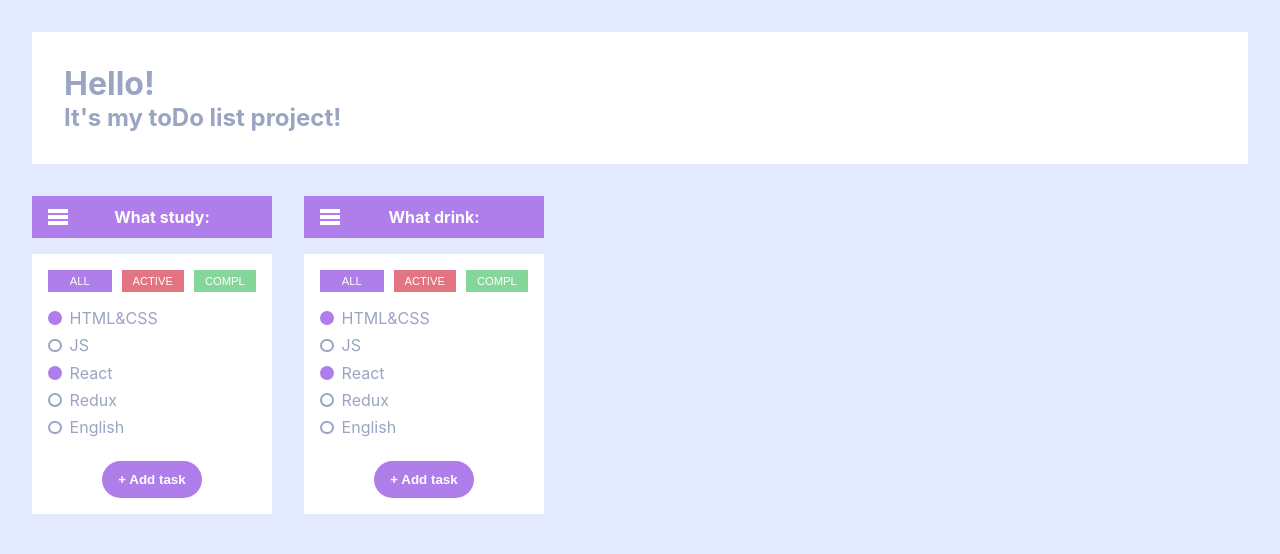
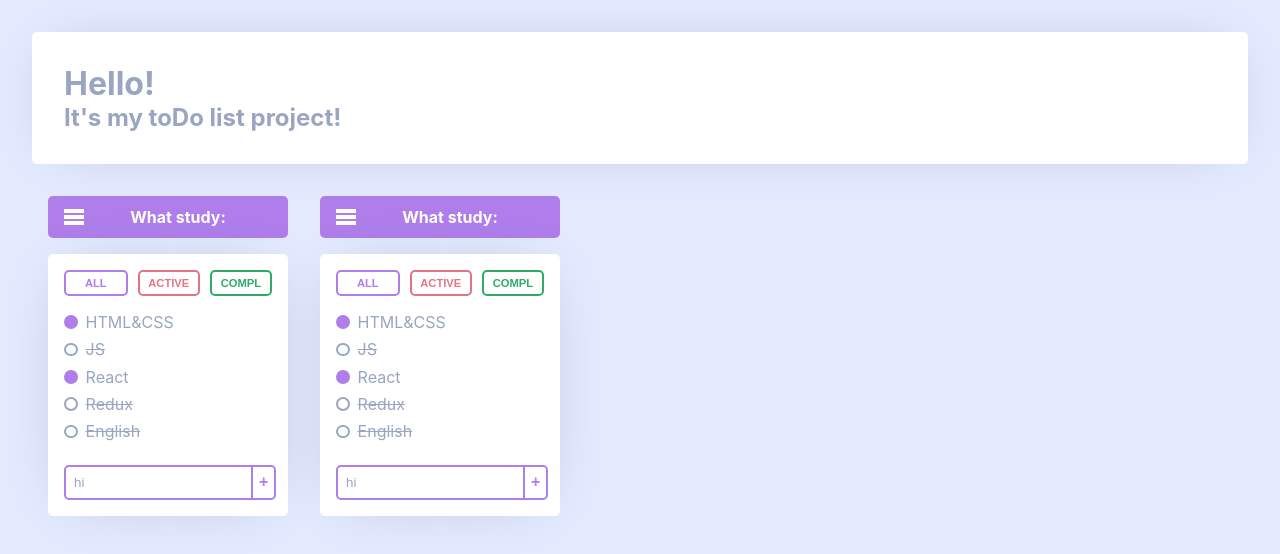
Before and after one commit to marinadegames/moon-tasks, a React (Create React App) app: page / in a window 1280 px wide. Shown: the top 554 px of the page. Built offline with nearby package versions, Linux system fonts and the light colour scheme.

Commit message:
added layout, input add task, text-decoretion tasks, border-radius, delete ant design

```diff
--- a/package.json
+++ b/package.json
@@ -13,6 +13,7 @@
     "@types/uuid": "^8.3.3",
     "react": "^17.0.2",
     "react-dom": "^17.0.2",
+    "react-reveal": "^1.2.2",
     "react-scripts": "4.0.3",
     "typescript": "^4.1.2",
     "web-vitals": "^1.0.1"
--- a/src/App.module.css
+++ b/src/App.module.css
@@ -3,10 +3,10 @@
 :root {
     --background: #E3E9FF;
     --generalColor: #AF7EEB;
-    --green: #84d69a;
+    --green: #2eac64;
     --red: #e37482;
     --textColor: #9AA5C2;
-    --borderRadiusCustom: 0px;
+    --borderRadiusCustom: 5px;
 }
 
 body{
--- a/src/App.tsx
+++ b/src/App.tsx
@@ -25,7 +25,7 @@
 
             <div className={s.toDoLists}>
                 <ToDoList title={'What study:'}/>
-                <ToDoList title={'What drink:'}/>
+                <ToDoList title={'What study:'}/>
             </div>
 
         </div>
--- a/src/Components/Header/Header.module.css
+++ b/src/Components/Header/Header.module.css
@@ -2,4 +2,8 @@
     background-color: white;
     padding: 2rem;
     margin: 0 0 1rem 0;
+    -webkit-box-shadow: 0px 0px 60px -23px rgba(0, 0, 0, 0.2);
+    -moz-box-shadow: 0px 0px 60px -23px rgba(0, 0, 0, 0.2);
+    box-shadow: 0px 0px 60px -23px rgba(0, 0, 0, 0.2);
+    border-radius: var(--borderRadiusCustom);
 }
--- a/src/Components/ToDoList/AddTaskForm/AddTaskForm.module.css
+++ b/src/Components/ToDoList/AddTaskForm/AddTaskForm.module.css
@@ -1,7 +1,30 @@
-/* FORM ADD TASK*/
-
-.formAddTask {
+.formAddTask{
     display: flex;
-    justify-content: center;
-    align-items: center;
+    justify-content: flex-start;
+    padding: 0 1rem 1rem 1rem;
 }
+.formAddTask input{
+    outline: none;
+    color: var(--textColor);
+    padding: 0.5rem 0 0.5rem 0.5rem;
+    border: 2px solid var(--generalColor);
+    border-radius: var(--borderRadiusCustom) 0 0 var(--borderRadiusCustom);
+}
+.formAddTask button {
+    border-top: 2px solid var(--generalColor);
+    border-right: 2px solid var(--generalColor);
+    border-bottom: 2px solid var(--generalColor);
+    border-left: none;
+    border-radius: 0 var(--borderRadiusCustom) var(--borderRadiusCustom) 0;
+    width: 100%;
+    background-color: white;
+    color: var(--generalColor);
+    font-weight: bold;
+    font-size: 1rem;
+    cursor: pointer;
+    transition: ease-in 0.2s;
+}
+.formAddTask button:hover {
+    background-color: var(--generalColor);
+    color: white;
+}
--- a/src/Components/ToDoList/AddTaskForm/AddTaskForm.tsx
+++ b/src/Components/ToDoList/AddTaskForm/AddTaskForm.tsx
@@ -1,45 +1,31 @@
 // imports
-import React from "react";
+import React, {useState} from "react";
 import s from './AddTaskForm.module.css'
-
 // assets
-
 // types
 
-//styles
-
-let styleInput = {
-    display: 'none',
-}
-let styleBtnAdd = {
-    border: 'none',
-    padding: '0.7rem 1rem',
-    margin: '0 0 1rem 0',
-    borderRadius: '10rem',
-    cursor: 'pointer',
-    backgroundColor: 'var(--generalColor)',
-    color: 'white',
-    fontWeight: '800',
-
-
-}
 
 //components
 
 export const AddTaskForm = function (props: any) {
+
+    //hooks
+    let [onOff, setOnOff] = useState(false)
+
+    // functions
+    const onClickOpenInput = () => {
+        props.setOnOff(true)
+    }
+    const offClickOpenInput = () => {
+        props.setOnOff(false)
+    }
+
     return (
-        <form className={s.formAddTask}>
-            <input style={styleInput}
-                // onChange={props.onChangeHandler}
-                // value={props.title}
-                // className={s.inputAddTask}
-                // onKeyPress={props.onKeyPressHandler}
-            />
-            <button style={styleBtnAdd}
-                // onClick={props.onClickHandler}
-            >
-                + Add task
-            </button>
-        </form>
+        <div className={s.formAddTask}>
+            <input className={s.inputAddTask}
+                   value={'hi'}
+                   onChange={ () => {} }/>
+            <button>+</button>
+        </div>
     )
 }
--- a/src/Components/ToDoList/ToDoList.module.css
+++ b/src/Components/ToDoList/ToDoList.module.css
@@ -5,7 +5,10 @@
     text-align: center;
     padding: 0.7rem 1rem;
     margin: 0 0 1rem 0;
-    border-radius: var(--borderRadiusCustom)
+    border-radius: var(--borderRadiusCustom);
+    -webkit-box-shadow: 0px 0px 60px -23px rgba(0, 0, 0, 0.5);
+    -moz-box-shadow: 0px 0px 60px -23px rgba(0, 0, 0, 0.5);
+    box-shadow: 0px 0px 60px -23px rgba(0, 0, 0, 0.5);
 }
 .titleBoxTasks svg{
     float: left;
@@ -17,21 +20,21 @@
     justify-content: center;
     flex-direction: column;
     background-color: white;
-    border-radius: var(--borderRadiusCustom)
+    border-radius: var(--borderRadiusCustom);
+    -webkit-box-shadow: 0px 0px 60px -23px rgba(0, 0, 0, 0.2);
+    -moz-box-shadow: 0px 0px 60px -23px rgba(0, 0, 0, 0.2);
+    box-shadow: 0px 0px 60px -23px rgba(0, 0, 0, 0.2);
+}
+.task {
+    border-radius: var(--borderRadiusCustom);
+    padding: 1rem;
+    width: 15rem;
 }
 
-
 .task input{
-
     padding: 0;
     margin: 0;
     cursor: pointer;
-}
-
-.task {
-    border-radius: var(--borderRadiusCustom);
-    padding: 1rem 2rem 1rem 0;
-    width: 15rem;
 }
 
 
@@ -48,23 +51,34 @@
     font-size: 0.7rem;
     border-radius: var(--borderRadiusCustom);
     margin: 0 10px 0 0;
+    border: 2px solid var(--generalColor);
+    background-color: white;
+    font-weight: bold;
+    color: var(--generalColor);
+    padding: 0.3rem ;
+    width: 35%;
+    transition: ease-in 0.2s;
+}
+.btnAll:hover {
     background-color: var(--generalColor);
     color: white;
-    padding: 0.3rem ;
-    width: 35%;
-    border: none;
 }
 .btnActive {
     cursor: pointer;
     font-size: 0.7rem;
     border-radius: var(--borderRadiusCustom);
     margin: 0;
+    background-color: white;
+    color: var(--red);
+    font-weight: bold;
+    border: 2px solid var(--red);
+    padding: 0;
+    width: 35%;
+    transition: ease-in 0.2s;
+}
+.btnActive:hover {
+    color: white;
     background-color: var(--red);
-    color: white;
-    border: none;
-    padding: 0;
-
-    width: 35%;
 }
 
 .btnCompleted{
@@ -72,11 +86,17 @@
     font-size: 0.7rem;
     border-radius: var(--borderRadiusCustom);
     margin: 0 0 0 10px ;
-    background-color: var(--green);
-    color: white;
+    background-color: white;
+    color: var(--green);
+    font-weight: bold;
     padding: 0;
     width: 35%;
-    border: none;
+    border: 2px solid var(--green);
+    transition: ease-in 0.2s;
+}
+.btnCompleted:hover{
+    color: white;
+    background-color: var(--green);
 }
 .btnsFilters{
     display: flex;
@@ -105,7 +125,6 @@
     user-select: none;
 }
 .customCheckbox+label::before {
-    cursor: pointer;
     content: '';
     display: inline-block;
     width: 0.6em;
@@ -120,6 +139,7 @@
     transition: ease-in 0.2s;
 }
 .customCheckbox:checked+label::before {
+
     border: 2px solid var(--generalColor);
     background-color: var(--generalColor);
 }
@@ -171,3 +191,10 @@
 .svgDelete:hover{
     fill: var(--red) !important;
 }
+
+.textFalse{
+    text-decoration: line-through;
+}
+.textTrue {
+    text-decoration: none;
+}
--- a/src/Components/ToDoList/ToDoList.tsx
+++ b/src/Components/ToDoList/ToDoList.tsx
@@ -3,6 +3,7 @@
 import s from './ToDoList.module.css'
 import {v1} from "uuid";
 import {AddTaskForm} from "./AddTaskForm/AddTaskForm";
+import {log} from "util";
 
 //assets
 const deleteIcon = <svg
@@ -11,7 +12,9 @@
     viewBox="0 0 48 48"
     width="1.2rem"
     height="1.2rem">
-    <path d="M 20.5 4 A 1.50015 1.50015 0 0 0 19.066406 6 L 14.640625 6 C 12.803372 6 11.082924 6.9194511 10.064453 8.4492188 L 7.6972656 12 L 7.5 12 A 1.50015 1.50015 0 1 0 7.5 15 L 8.2636719 15 A 1.50015 1.50015 0 0 0 8.6523438 15.007812 L 11.125 38.085938 C 11.423352 40.868277 13.795836 43 16.59375 43 L 31.404297 43 C 34.202211 43 36.574695 40.868277 36.873047 38.085938 L 39.347656 15.007812 A 1.50015 1.50015 0 0 0 39.728516 15 L 40.5 15 A 1.50015 1.50015 0 1 0 40.5 12 L 40.302734 12 L 37.935547 8.4492188 C 36.916254 6.9202798 35.196001 6 33.359375 6 L 28.933594 6 A 1.50015 1.50015 0 0 0 27.5 4 L 20.5 4 z M 14.640625 9 L 33.359375 9 C 34.196749 9 34.974746 9.4162203 35.439453 10.113281 L 36.697266 12 L 11.302734 12 L 12.560547 10.113281 A 1.50015 1.50015 0 0 0 12.5625 10.111328 C 13.025982 9.4151428 13.801878 9 14.640625 9 z M 11.669922 15 L 36.330078 15 L 33.890625 37.765625 C 33.752977 39.049286 32.694383 40 31.404297 40 L 16.59375 40 C 15.303664 40 14.247023 39.049286 14.109375 37.765625 L 11.669922 15 z"/></svg>
+    <path
+        d="M 20.5 4 A 1.50015 1.50015 0 0 0 19.066406 6 L 14.640625 6 C 12.803372 6 11.082924 6.9194511 10.064453 8.4492188 L 7.6972656 12 L 7.5 12 A 1.50015 1.50015 0 1 0 7.5 15 L 8.2636719 15 A 1.50015 1.50015 0 0 0 8.6523438 15.007812 L 11.125 38.085938 C 11.423352 40.868277 13.795836 43 16.59375 43 L 31.404297 43 C 34.202211 43 36.574695 40.868277 36.873047 38.085938 L 39.347656 15.007812 A 1.50015 1.50015 0 0 0 39.728516 15 L 40.5 15 A 1.50015 1.50015 0 1 0 40.5 12 L 40.302734 12 L 37.935547 8.4492188 C 36.916254 6.9202798 35.196001 6 33.359375 6 L 28.933594 6 A 1.50015 1.50015 0 0 0 27.5 4 L 20.5 4 z M 14.640625 9 L 33.359375 9 C 34.196749 9 34.974746 9.4162203 35.439453 10.113281 L 36.697266 12 L 11.302734 12 L 12.560547 10.113281 A 1.50015 1.50015 0 0 0 12.5625 10.111328 C 13.025982 9.4151428 13.801878 9 14.640625 9 z M 11.669922 15 L 36.330078 15 L 33.890625 37.765625 C 33.752977 39.049286 32.694383 40 31.404297 40 L 16.59375 40 C 15.303664 40 14.247023 39.049286 14.109375 37.765625 L 11.669922 15 z"/>
+</svg>
 
 //types
 type TypeTask = {
@@ -60,6 +63,7 @@
         setTasks([newTitle, ...tasks])
     }
     const onChangeHandler = (event: ChangeEvent<HTMLInputElement>) => {
+        console.log('yea')
         setTitle(event.currentTarget.value)
 
     }
@@ -81,7 +85,6 @@
         removeTask(id)
     }
 
-
     return (
         <div className={s.task}>
 
@@ -95,7 +98,6 @@
             </div>
 
             <div className={s.tasksBox}>
-
 
 
                 <div className={s.btnsFilters}>
@@ -115,8 +117,10 @@
                                            className={s.customCheckbox}
                                            name="happy"
                                            checked={t.isDone}
-                                           />
-                                    <label htmlFor="happy">{t.title}</label>
+                                    />
+                                    <label htmlFor="happy"
+                                           className={ t.isDone ? s.textTrue : s.textFalse}
+                                    >{t.title}</label>
                                     <button onClick={() => onClickRemoveTask(t.id)}
                                             className={s.btnRemoveTask}>
                                         {deleteIcon}
@@ -127,10 +131,8 @@
                     })}
                 </div>
 
-                <AddTaskForm onChangeHandler={onChangeHandler}
-                             title={title}
-                             onClickHandler={onClickHandler}
-                             onKeyPressHandler={onKeyPressHandler} />
+                <AddTaskForm
+                />
 
             </div>
 
```
Also changed, not shown: 1 other file (tests, documents, lock files or other folders).
